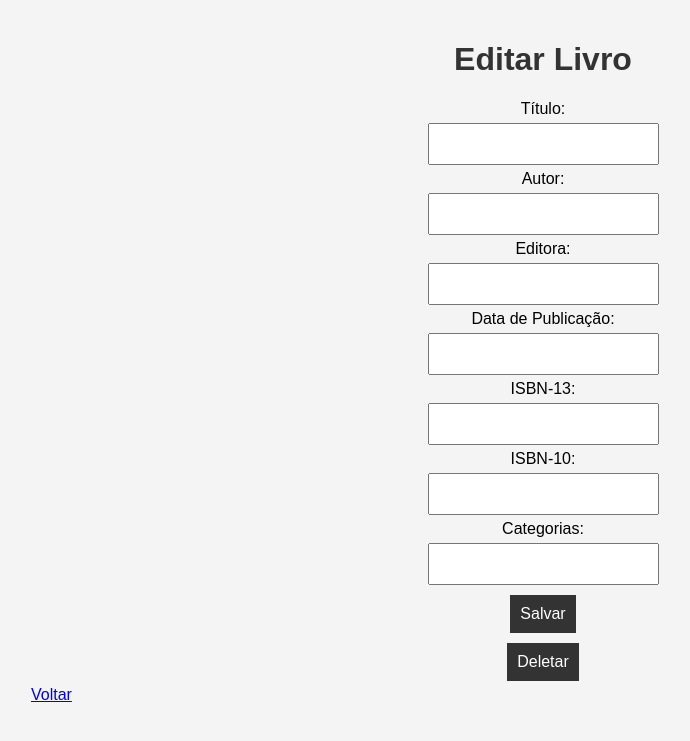
After one commit to JMateusBarbosa/Python_usando_Api_de_busca_de_ivros, a Flask app: template templates/edit_book.html in a window 1280 px wide. The commit adds this page. Shown: the top 741 px of the page, without its empty margins (97-787 px from the left). Run offline with Flask 3, Linux system fonts and the light colour scheme; the template is opened without the code that fills it, so the values that code supplies are empty.

Commit message:
funcionalidade de edição e exclusão de livros, busca e filtros, e paginação na lista de livros

```diff
--- a/app.py
+++ b/app.py
@@ -1,12 +1,12 @@
 import os
-from flask import Flask, render_template, request, redirect, url_for, jsonify, flash
+from flask import Flask, render_template, request, redirect, url_for, flash, jsonify
 import requests
 import mysql.connector
 from mysql.connector import Error
 from wtforms import Form, StringField, validators
 
 app = Flask(__name__)
-app.secret_key = 'chave_secreta_aqui'
+app.secret_key = 'chave_secreta'
 # Substitua 'SUA_CHAVE_DE_API_AQUI' pela sua chave de API real do Google Books
 API_KEY = 'AIzaSyDRIxl5TD8nx01WD_LwL_1kmL2lQBQZj20'
 DB_HOST = os.getenv('DB_HOST', 'localhost')
@@ -88,6 +88,61 @@ def process_barcode(barcode_number):
     except Exception as e:
         return {"error": f"Erro ao obter informações do livro: {str(e)}"}
 
+
+
+# rota para editar livros
+@app.route('/edit/<int:book_id>', methods=['GET', 'POST'])
+def edit_book(book_id):
+    connection = mysql.connector.connect(
+        host=DB_HOST,
+        database=DB_DATABASE,
+        user=DB_USER,
+        password=DB_PASSWORD
+    )
+    cursor = connection.cursor(dictionary=True)
+    cursor.execute("SELECT * FROM livros WHERE id = %s", (book_id,))
+    book = cursor.fetchone()
+
+    if request.method == 'POST':
+        titulo = request.form['titulo']
+        autor = request.form['autor']
+        editora = request.form['editora']
+        data_publicacao = request.form['data_publicacao']
+        isbn_13 = request.form['isbn_13']
+        isbn_10 = request.form['isbn_10']
+        categorias = request.form['categorias']
+
+        cursor.execute("""
+            UPDATE livros
+            SET titulo = %s, autor = %s, editora = %s, data_publicacao = %s, isbn_13 = %s, isbn_10 = %s, categorias = %s
+            WHERE id = %s
+        """, (titulo, autor, editora, data_publicacao, isbn_13, isbn_10, categorias, book_id))
+        connection.commit()
+        flash('Livro atualizado com sucesso!', 'success')
+        return redirect(url_for('listar_livros'))
+
+    return render_template('edit_book.html', book=book)
+
+# rota para deletar livros
+@app.route('/delete/<int:book_id>', methods=['POST'])
+def delete_book(book_id):
+    connection = mysql.connector.connect(
+        host=DB_HOST,
+        database=DB_DATABASE,
+        user=DB_USER,
+        password=DB_PASSWORD
+    )
+    cursor = connection.cursor()
+    cursor.execute("DELETE FROM livros WHERE id = %s", (book_id,))
+    connection.commit()
+    flash('Livro deletado com sucesso!', 'success')
+    return redirect(url_for('listar_livros'))
+
+
+
+
+
+
 def save_book_info(book_info):
     try:
         connection = mysql.connector.connect(
@@ -140,7 +195,7 @@ def save_book_info(book_info):
             connection.close()
 
 
-@app.route('/livros')
+@app.route('/livros', methods=['GET', 'POST'])
 def listar_livros():
     try:
         connection = mysql.connector.connect(
@@ -150,11 +205,44 @@ def listar_livros():
             password=DB_PASSWORD
         )
 
-        if connection.is_connected():
-            cursor = connection.cursor(dictionary=True)
-            cursor.execute("SELECT * FROM livros")
-            livros = cursor.fetchall()
-            return render_template('livros.html', livros=livros)
+        cursor = connection.cursor(dictionary=True)
+
+        # Adicionar busca e filtros
+        search_query = request.args.get('search', '')
+        filter_by_author = request.args.get('author', '')
+        filter_by_category = request.args.get('category', '')
+
+        # Paginação
+        page = request.args.get('page', 1, type=int)
+        per_page = 10  # Número de itens por página
+        offset = (page - 1) * per_page
+
+        query = "SELECT * FROM livros WHERE 1=1"
+        params = []
+
+        if search_query:
+            query += " AND (titulo LIKE %s OR autor LIKE %s)"
+            params.extend([f"%{search_query}%", f"%{search_query}%"])
+
+        if filter_by_author:
+            query += " AND autor = %s"
+            params.append(filter_by_author)
+
+        if filter_by_category:
+            query += " AND categorias LIKE %s"
+            params.append(f"%{filter_by_category}%")
+
+        query += " LIMIT %s OFFSET %s"
+        params.extend([per_page, offset])
+
+        cursor.execute(query, params)
+        livros = cursor.fetchall()
+
+        cursor.execute("SELECT COUNT(*) FROM livros WHERE 1=1")
+        total_livros = cursor.fetchone()['COUNT(*)']
+        total_pages = (total_livros + per_page - 1) // per_page
+
+        return render_template('livros.html', livros=livros, search_query=search_query, filter_by_author=filter_by_author, filter_by_category=filter_by_category, page=page, total_pages=total_pages)
     except Error as e:
         return f"Erro ao conectar ao MySQL: {e}"
     finally:
--- /dev/null
+++ b/templates/edit_book.html
@@ -0,0 +1,43 @@
+<!-- edit_book.html -->
+<!DOCTYPE html>
+<html lang="pt-br">
+<head>
+    <meta charset="UTF-8">
+    <meta name="viewport" content="width=device-width, initial-scale=1.0">
+    <link rel="stylesheet" href="{{ url_for('static', filename='styles.css') }}">
+    <title>Editar Livro</title>
+</head>
+<body>
+    <div class="container">
+        <h1>Editar Livro</h1>
+        <form action="{{ url_for('edit_book', book_id=book['id']) }}" method="post">
+            <label for="titulo">Título:</label>
+            <input type="text" id="titulo" name="titulo" value="{{ book['titulo'] }}" required>
+
+            <label for="autor">Autor:</label>
+            <input type="text" id="autor" name="autor" value="{{ book['autor'] }}" required>
+
+            <label for="editora">Editora:</label>
+            <input type="text" id="editora" name="editora" value="{{ book['editora'] }}" required>
+
+            <label for="data_publicacao">Data de Publicação:</label>
+            <input type="text" id="data_publicacao" name="data_publicacao" value="{{ book['data_publicacao'] }}" required>
+
+            <label for="isbn_13">ISBN-13:</label>
+            <input type="text" id="isbn_13" name="isbn_13" value="{{ book['isbn_13'] }}" required>
+
+            <label for="isbn_10">ISBN-10:</label>
+            <input type="text" id="isbn_10" name="isbn_10" value="{{ book['isbn_10'] }}" required>
+
+            <label for="categorias">Categorias:</label>
+            <input type="text" id="categorias" name="categorias" value="{{ book['categorias'] }}" required>
+
+            <button type="submit">Salvar</button>
+        </form>
+        <form action="{{ url_for('delete_book', book_id=book['id']) }}" method="post">
+            <button type="submit" onclick="return confirm('Tem certeza que deseja deletar este livro?');">Deletar</button>
+        </form>
+        <a href="{{ url_for('listar_livros') }}">Voltar</a>
+    </div>
+</body>
+</html>
```
Also changed, not shown: templates/livros.html (+29 -1 lines).
